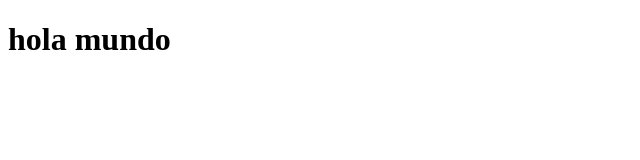
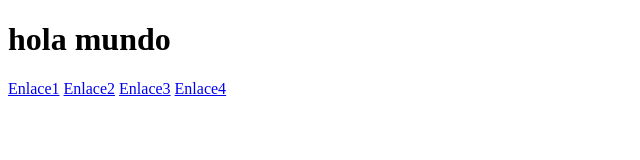
Before and after one commit to israMA00/exercise, a plain HTML site: page index.html in a window 1280 px wide. Shown: the whole page, without its empty margins (0-640 px from the left). Drawn offline with Linux system fonts and the light colour scheme.

Commit message:
adding nav section

```diff
--- a/index.html
+++ b/index.html
@@ -8,6 +8,12 @@
 <body>
 
     <h1>hola mundo</h1>
+    <nav>
+        <a href="#">Enlace1</a>
+        <a href="#">Enlace2</a>
+        <a href="#">Enlace3</a>
+        <a href="#">Enlace4</a>
+    </nav>
 
 </body>
 </html>
```
